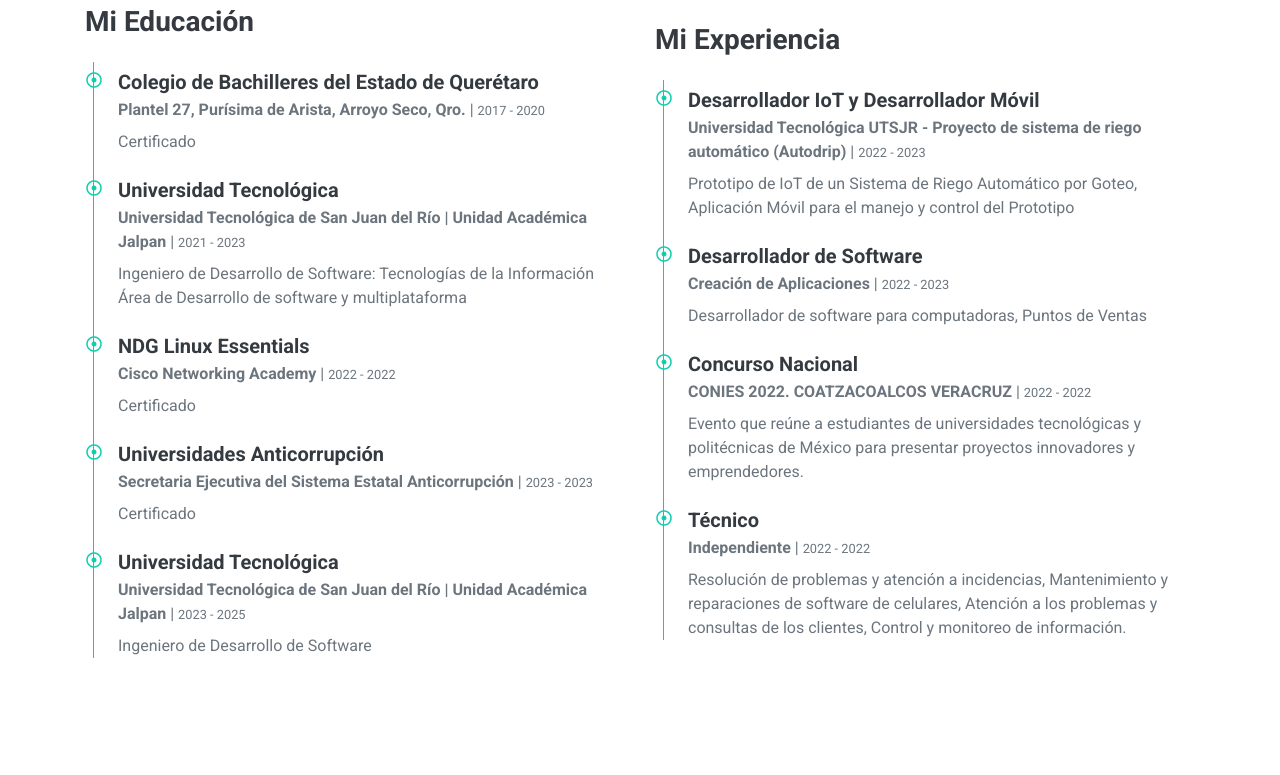
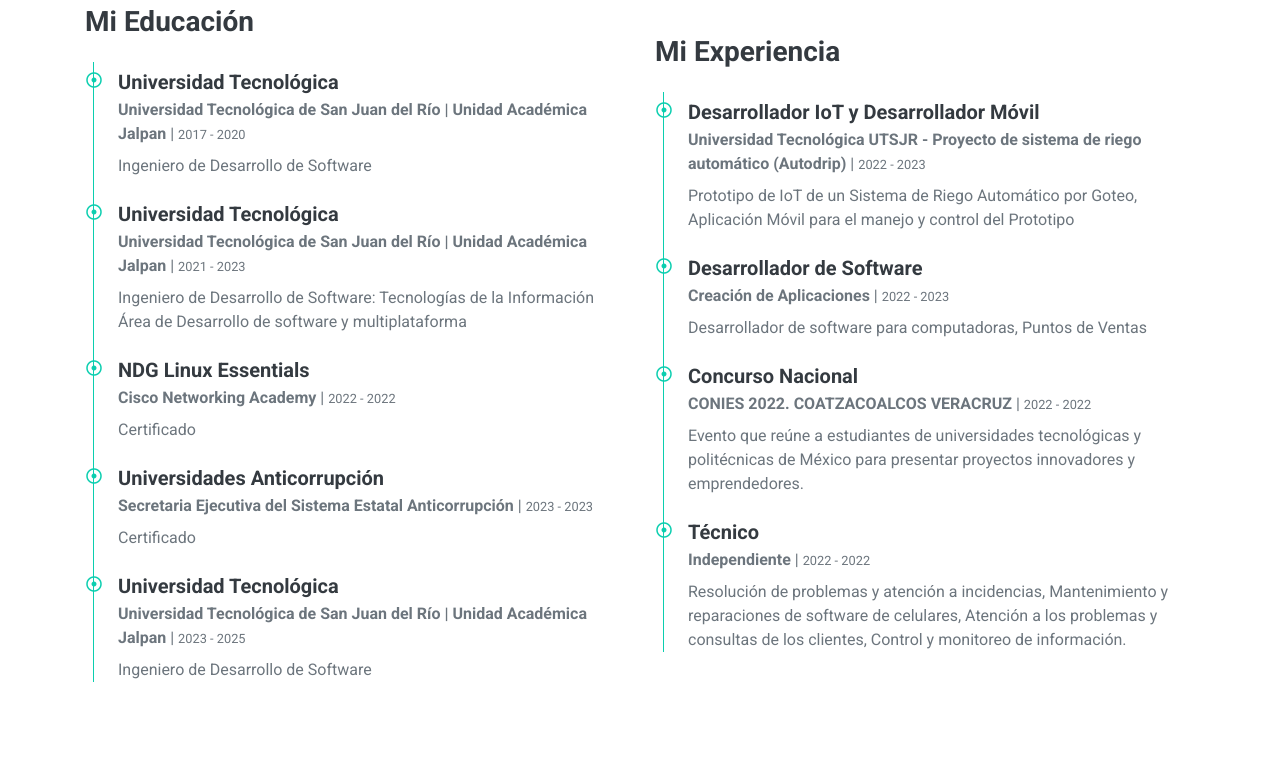
Before and after one commit to Eli4sM4rin/Portafolio, a plain HTML site: page index.html in a window 1280 px wide. Shown: the part 1955-2730 px from the top of the page. Drawn offline with nearby package versions, Linux system fonts and the light colour scheme.

Commit message:
Actualización de index.html

```diff
--- a/index.html
+++ b/index.html
@@ -151,9 +151,9 @@
                 <div class="border-left border-primary pt-2 pl-4 ml-2">
                     <div class="position-relative mb-4">
                         <i class="far fa-dot-circle text-primary position-absolute" style="top: 2px; left: -32px;"></i>
-                        <h5 class="font-weight-bold mb-1">Colegio de Bachilleres del Estado de Querétaro</h5>
-                        <p class="mb-2"><strong>Plantel 27, Purísima de Arista, Arroyo Seco, Qro.</strong> | <small>2017 - 2020</small></p>
-                        <p>Certificado</p>
+                        <h5 class="font-weight-bold mb-1">Universidad Tecnológica</h5>
+                        <p class="mb-2"><strong>Universidad Tecnológica de San Juan del Río | Unidad Académica Jalpan</strong> | <small>2017 - 2020</small></p>
+                        <p>Ingeniero de Desarrollo de Software</p>
                     </div>
                     <div class="position-relative mb-4">
                         <i class="far fa-dot-circle text-primary position-absolute" style="top: 2px; left: -32px;"></i>
```
